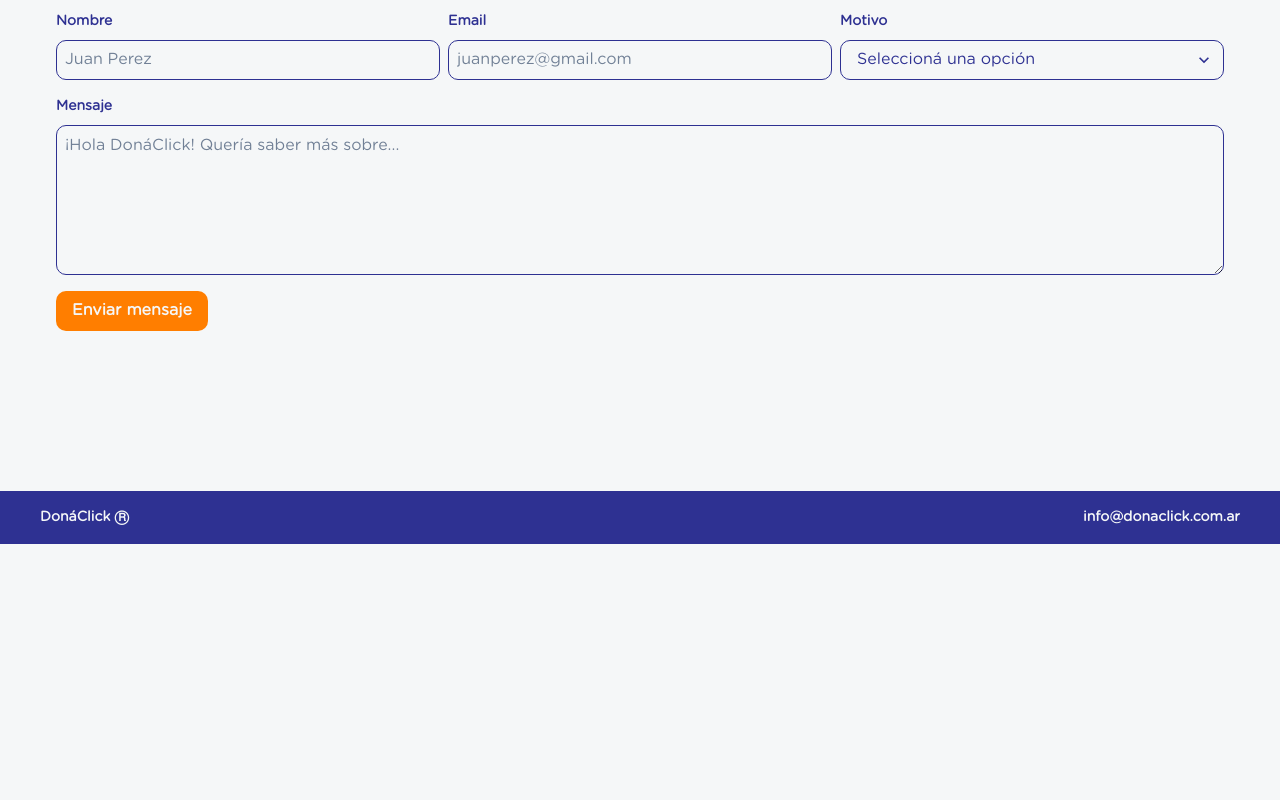
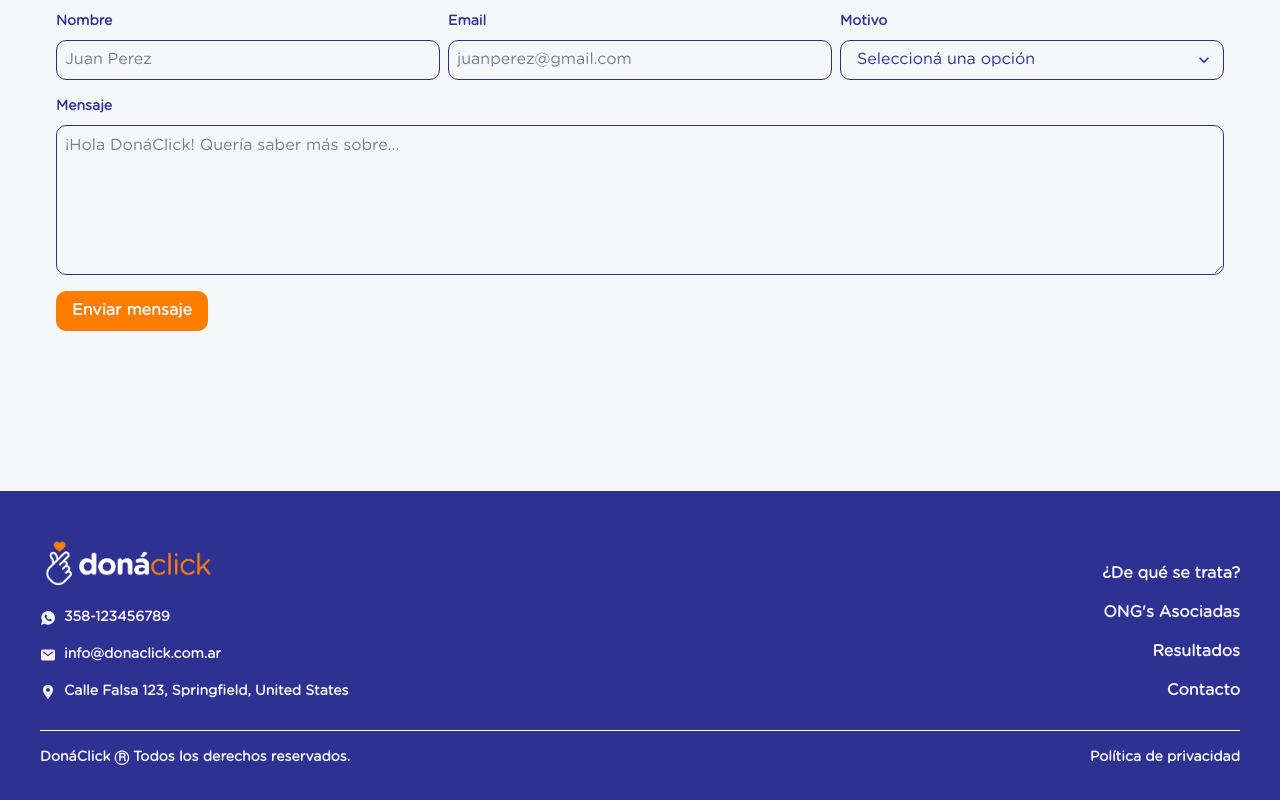
Before and after one commit to NicoPicotto/donaclick-landing, a React (Vite) app: page / in a window 1280 px wide. Shown: the part 3600-4400 px from the top of the page. Before the commit the page ends 4144 px from the top, so only its background shows below. Built offline with nearby package versions, Linux system fonts and the light colour scheme.

Commit message:
reponsive y footer

```diff
--- a/index.html
+++ b/index.html
@@ -2,7 +2,7 @@
 <html lang="en">
   <head>
     <meta charset="UTF-8" />
-    <link rel="icon" type="image/svg+xml" href="/vite.svg" />
+    <link rel="icon" type="image/x-icon" href="/favicon.ico" />
     <meta name="viewport" content="width=device-width, initial-scale=1.0" />
     <meta
       name="description"
@@ -12,9 +12,12 @@
       name="keywords"
       content="comercio electronico, donacion, donar, ong, aporte, ayuda, solidaridad, todoairelibre, aire libre, airelibre, airelibre.com.ar"
     />
-    <meta property="og:title" content="Sveatech Consulting" />
-    <meta property="og:description" content="sin ningún costo extra.." />
-    <title>DonáClick</title>
+    <meta property="og:title" content="Doná Click" />
+    <meta
+      property="og:description"
+      content="Un programa que te permite aportar valor a una ONG donando el 3% de tus compras en www.todoairelibre.com.ar."
+    />
+    <title>DonáClick Ⓡ</title>
   </head>
   <body>
     <div id="root"></div>
--- a/src/Components/About/index.jsx
+++ b/src/Components/About/index.jsx
@@ -25,8 +25,8 @@ const About = () => {
         width: "100%",
         scrollTrigger: {
           trigger: highlightRef.current,
-          start: "top 90%",
-          end: "bottom 50%",
+          start: "top 70%",
+          end: "bottom 30%",
           scrub: 1,
         },
         duration: 1,
@@ -71,6 +71,7 @@ const About = () => {
             as='a'
             href='https://www.todoairelibre.com.ar'
             target='_blank'
+            _hover={{ textDecoration: "none" }}
           >
             www.todoairelibre.com.ar
           </Link>{" "}
@@ -117,16 +118,18 @@ const About = () => {
           position='absolute'
           left='1em'
           bottom='-3em'
-          w='100px'
+          w={{ base: "80px", md: "100px" }}
           zIndex={2}
+          atl='Smiley face'
         />
         <Image
           src='assets/About/iso.png'
           position='absolute'
           right='2em'
           top='-5em'
-          w='100px'
+          w={{ base: "70px", md: "100px" }}
           zIndex={2}
+          atl='Iso logo de DonaClick'
         />
         <Stack
           align='center'
@@ -142,7 +145,7 @@ const About = () => {
             <Image
               src='assets/About/todoairelibre.png'
               w='130px'
-              alt='Todo Aire Libre'
+              alt='Logo Todo Aire Libre'
               pb={4}
             />
           </HStack>
--- a/src/Components/Contact/index.jsx
+++ b/src/Components/Contact/index.jsx
@@ -29,6 +29,7 @@ const Contact = () => {
           pb={10}
           color='azul'
           textDecor='underline'
+          textDecorationThickness={2}
           textUnderlineOffset={4}
           textDecorationColor='naranja'
         >
@@ -43,7 +44,12 @@ const Contact = () => {
           gap={4}
           onSubmit={onSubmit}
         >
-          <Stack direction='row' align='center' w='100%' justify='center'>
+          <Stack
+            direction={{ base: "column", md: "row" }}
+            align='center'
+            w='100%'
+            justify='center'
+          >
             <Stack w='100%' gap={0}>
               <FormLabel
                 fontWeight='bold'
--- a/src/Components/Footer/index.jsx
+++ b/src/Components/Footer/index.jsx
@@ -1,22 +1,86 @@
-import { Stack, Button, Text } from "@chakra-ui/react";
+import { Stack, Button, Text, Divider, Image } from "@chakra-ui/react";
 import { Link } from "react-router-dom";
+import { IoLogoWhatsapp } from "react-icons/io";
+import { IoMail, IoLocationSharp } from "react-icons/io5";
 
 const Footer = () => {
   return (
-    <Stack bgColor='azul' padding='1em' align='center'>
+    <Stack
+      bgColor='azul'
+      paddingInline='1em'
+      paddingBlock='2em'
+      align='center'
+      justify='space-between'
+      gap='30px'
+    >
       <Stack
         maxW='1200px'
         w='100%'
         justify='space-between'
-        direction='row'
-        align='center'
+        direction={{ base: "column", md: "row" }}
+        gap={{ base: "20px", md: "0px" }}
+        paddingTop='1em'
+        align='end'
+        h='100%'
+      >
+        <Stack justify='space-between' w='100%' h='100%' gap='20px'>
+          <Image src='/assets/Navbar/logo.png' w='175px' alt='Logo DonaClick' />
+          <Stack gap='20px' justify='end'>
+            <Button as={Link} variant='link' leftIcon={<IoLogoWhatsapp />}>
+              <Text color='blanco' fontSize='sm' fontWeight='bolder'>
+                358-123456789
+              </Text>
+            </Button>
+            <Button as={Link} variant='link' leftIcon={<IoMail />}>
+              <Text color='blanco' fontSize='sm' fontWeight='bolder'>
+                info@donaclick.com.ar
+              </Text>
+            </Button>
+            <Button as={Link} variant='link' leftIcon={<IoLocationSharp />}>
+              <Text color='blanco' fontSize='sm' fontWeight='bolder'>
+                Calle Falsa 123, Springfield, United States
+              </Text>
+            </Button>
+          </Stack>
+        </Stack>
+        <Stack gap='20px' align={{ base: "start", md: "end" }} w='100%'>
+          <Button as='a' href='#about' variant='link'>
+            <Text color='blanco' fontWeight='bolder'>
+              ¿De qué se trata?
+            </Text>
+          </Button>
+          <Button as='a' href='#ongs' variant='link'>
+            <Text color='blanco' fontWeight='bolder'>
+              ONG&apos;s Asociadas
+            </Text>
+          </Button>
+          <Button as='a' href='#numeros' variant='link'>
+            <Text color='blanco' fontWeight='bolder'>
+              Resultados
+            </Text>
+          </Button>
+          <Button as='a' href='#contacto' variant='link'>
+            <Text color='blanco' fontWeight='bolder'>
+              Contacto
+            </Text>
+          </Button>
+        </Stack>
+      </Stack>
+      <Stack
+        maxW='1200px'
+        w='100%'
+        justify='space-between'
+        direction={{ base: "column", md: "row" }}
+        h='100%'
+        borderTop='1px solid white'
+        paddingTop='1em'
       >
         <Text fontSize='sm' color='blanco' fontWeight='bolder'>
-          DonáClick Ⓡ
+          DonáClick Ⓡ Todos los derechos reservados.
         </Text>
-        <Button as={Link} variant='link'>
-          <Text fontSize='sm' color='blanco' fontWeight='bolder'>
-            info@donaclick.com.ar
+        <Button as='a' href='#' variant='link'>
+          <Text color='blanco' fontSize='sm' fontWeight='bolder'>
+            Política de privacidad
           </Text>
         </Button>
       </Stack>
--- a/src/Components/Numeros/index.jsx
+++ /dev/null
@@ -1,67 +0,0 @@
-import React, { useEffect, useRef } from "react";
-import gsap from "gsap";
-import { useGSAP } from "@gsap/react";
-import { ScrollTrigger } from "gsap/ScrollTrigger";
-import { Stack, Text, Heading, Highlight, Tag } from "@chakra-ui/react";
-gsap.registerPlugin(ScrollTrigger);
-
-const Numeros = () => {
-  const counterRef = useRef(null);
-
-  useGSAP(() => {
-    const counter = { value: 0 };
-    gsap.to(counter, {
-      value: 1502026,
-      duration: 3,
-      ease: "power2.out",
-      onUpdate: () => {
-        counterRef.current.innerHTML = Math.floor(
-          counter.value
-        ).toLocaleString();
-      },
-      scrollTrigger: {
-        trigger: counterRef.current,
-        start: "top 80%",
-        end: "bottom 60%",
-        toggleActions: "play none none none",
-      },
-    });
-  });
-
-  return (
-    <Stack bgColor='azul' w='100%' align='center' pb='2em'>
-      <Stack
-        maxW='1200px'
-        justify='center'
-        align='center'
-        h='600px'
-        w='100%'
-        position='relative'
-        id='numeros'
-      >
-        <Text color='white' fontSize='2xl' fontWeight='bold'>
-          <Highlight query='donando' styles={{ color: "naranja" }}>
-            Llevamos donando
-          </Highlight>
-        </Text>
-        <Stack direction='row' align='center' pb='1em'>
-          <Heading as='h3' fontSize='7em' color='white' fontWeight={500}>
-            $
-          </Heading>
-          <Heading
-            ref={counterRef}
-            as='h3'
-            fontSize='7em'
-            color='white'
-            fontWeight={500}
-          >
-            0
-          </Heading>
-        </Stack>
-        <Tag variant='outline'>Actualizado al 15/05</Tag>
-      </Stack>
-    </Stack>
-  );
-};
-
-export default Numeros;
--- a/src/Components/Ongs/styles.css
+++ b/src/Components/Ongs/styles.css
@@ -1,8 +1,13 @@
 .mySwiper {
   width: 100%;
-
 }
 
 .swiper-slide {
   height: 600px;
 }
+
+@media (max-width: 1200px) {
+  .swiper-slide {
+    height: fit-content;
+  }
+}
```
Also changed, not shown: src/Components/Ongs/index.jsx (+48 -16 lines), 1 other file (tests, documents, lock files or other folders).
